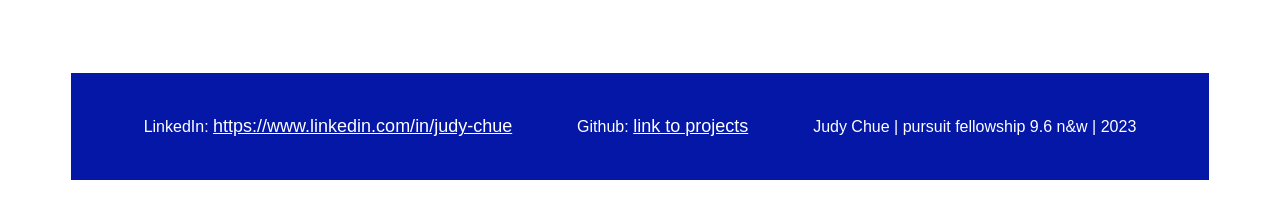
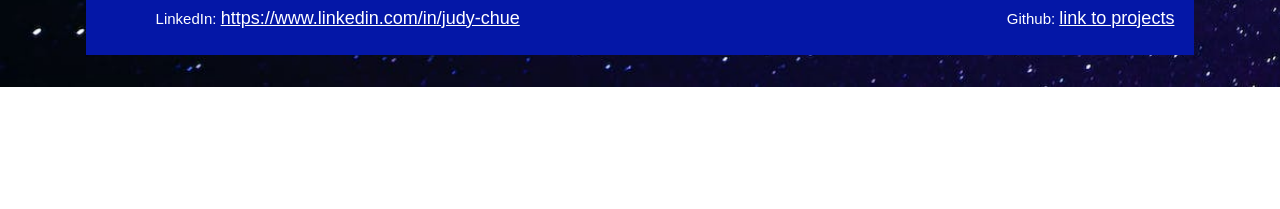
Before and after one commit to judychuepursuit/Judy-Portfolio_Lab, a plain HTML site: page index.html in a window 1280 px wide. Shown: the part 1523-1732 px from the top of the page. After the commit the page ends 1610 px from the top, so only its background shows below. Drawn offline with Linux system fonts and the light colour scheme; no server answers.

Commit message:
fixed footer links

```diff
--- a/index.html
+++ b/index.html
@@ -55,9 +55,9 @@
 
 <footer>
     <ul class="list">
-        <li>LinkedIn: <a href="https://www.linkedin.com/in/judy-chue-53697015/" target="_blank">https://www.linkedin.com/in/judy-chue</a></li>
+        <li>LinkedIn: <a class="infoLinks" href="https://www.linkedin.com/in/judy-chue-53697015/" target="_blank">https://www.linkedin.com/in/judy-chue</a></li>
         <li>Github: <a href="https://github.com/judychuepursuit" target="_blank"> link to projects</a> </li>
-        <li>Judy Chue  |  pursuit fellowship 9.6 n&w  |  2023</li>
+
     </ul>
 </footer>
 
--- a/style.css
+++ b/style.css
@@ -11,7 +11,7 @@ body{
     background-image: url(images/pexels-photo-110854.jpeg);
     background-size: cover;
     background-repeat: no-repeat;
-    /* padding: 16px; */
+    padding: 16px;
     /* background-color: black; */
     color: white
 }
@@ -117,23 +117,33 @@ img{
     padding-left: 5%;
 }
 
-footer {
+ footer {
     background: #0417a7;
     color: white
-    /* display flex; */
+    display flex;
+    width: 100%;
+    height: 65px;
     /* this doesnt appear to be working? */
-  }
+ }
+
+a {
+    font-size: 18px;
+    font-weight: lighter;
+}
 
 .list {
     flex-direction: row;
     display: flex;
-    justify-content: space-around;
-    margin-top: 110px;
+    /* justify-content: space-around; */
+    justify-content: space-between ;
+    font-size: smaller;
     /* justify-content: center; */
-    padding: 40px;
-    text-align: center;
-    font-family: Sofia Sans, sans-serif;
-    font-size: medium;
+    padding-top: 15px;
+    padding-right: 20px;
+    padding-left: 70px;
+    /* text-align: left; */
+    /* font-family: Sofia Sans, sans-serif;
+    font-size: medium; */
     font-weight: 100;
 
 }
--- a/stylesheet.css
+++ b/stylesheet.css
@@ -42,13 +42,22 @@ h1 {
 }
 
 .list{
-    width: 72%;
-    flex-direction: row;
+    width: 82%;
+    padding: 40px;
+    flex-direction: column;
     display: flex;
     align-items: justify;
     justify-content: left;
     list-style-type: none;
 }
+
+em {
+    font-size: 12px;
+}
+
+/* .infoLinks{
+    font-size: xx-small;
+} */
 
 .bio-title {
     margin-top: 5px;
```
Also changed, not shown: images/._milky-way-starry-sky-night-sky-star-957061.jpeg (added), images/._pexels-photo-110854.jpeg (added), images/milky-way-starry-sky-night-sky-star-957061.jpeg (added), images/pexels-photo-110854.jpeg (added), 5 other files.
